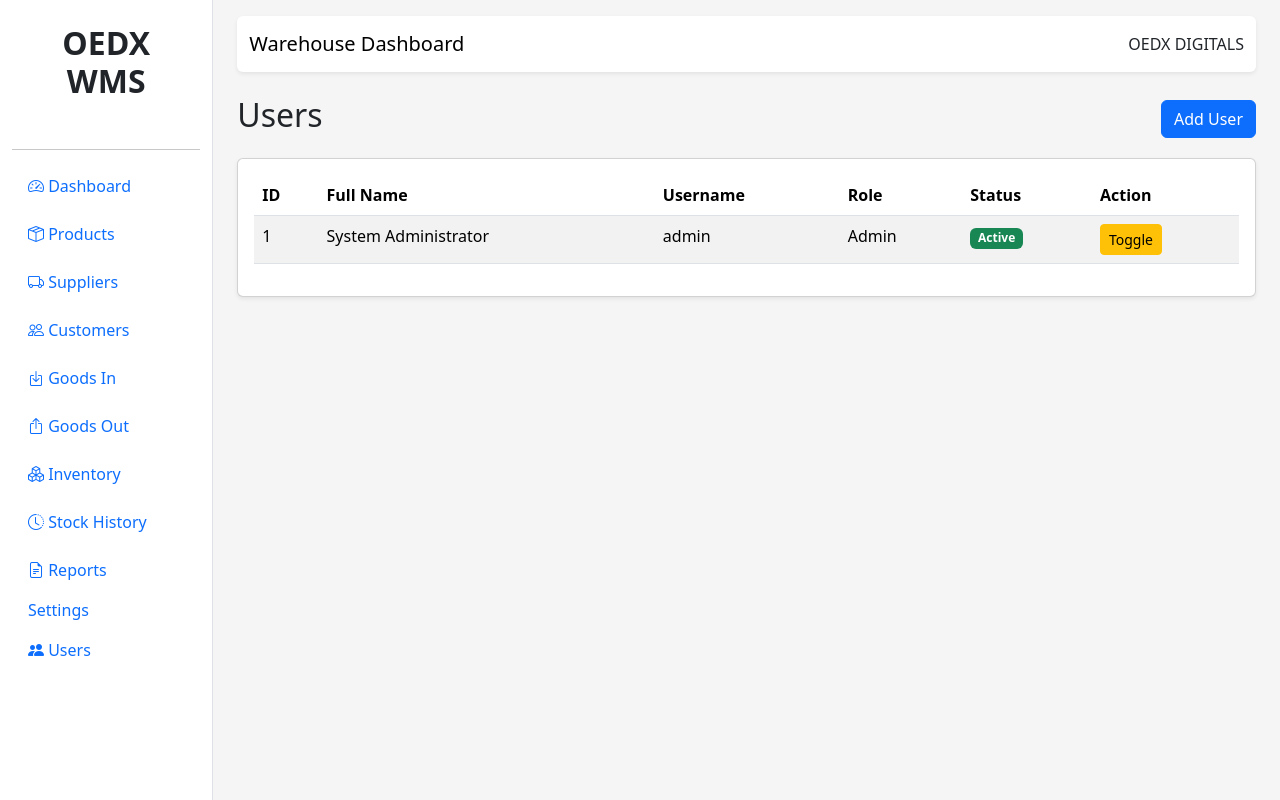
After one commit to oedxdigitals/OEDX-WMS, a Flask app: page /users/ in a window 1280 px wide. The commit adds this page. Run offline with Flask 3, Linux system fonts and the light colour scheme; a user stored in the database is signed in.

Commit message:
feat: add authentication, RBAC, and user management

```diff
--- a/app/blueprints/customers.py
+++ b/app/blueprints/customers.py
@@ -4,6 +4,7 @@ from app.extensions import db
 from app.forms.customer import CustomerForm
 from app.models.customer import Customer
 from app.utils.auth import login_required
+from app.utils.roles import roles_required
 
 customers_bp = Blueprint(
     "customers",
@@ -14,8 +15,8 @@ customers_bp = Blueprint(
 
 @customers_bp.route("/")
 @login_required
+@roles_required("Admin", "Supervisor")
 def index():
-
     customers = Customer.query.order_by(
         Customer.company_name
     ).all()
@@ -28,8 +29,8 @@ def index():
 
 @customers_bp.route("/new", methods=["GET", "POST"])
 @login_required
+@roles_required("Admin")
 def new():
-
     form = CustomerForm()
 
     if form.validate_on_submit():
--- a/app/blueprints/dashboard.py
+++ b/app/blueprints/dashboard.py
@@ -7,6 +7,7 @@ from app.models.batch import Batch
 from app.models.goods_in import GoodsIn
 from app.models.goods_out import GoodsOut
 from app.utils.auth import login_required
+from app.utils.roles import roles_required
 
 dashboard_bp = Blueprint(
     "dashboard",
@@ -16,6 +17,11 @@ dashboard_bp = Blueprint(
 
 @dashboard_bp.route("/")
 @login_required
+@roles_required(
+    "Admin",
+    "Supervisor",
+    "Warehouse Keeper",
+)
 def index():
 
     stats = {
--- a/app/blueprints/inventory.py
+++ b/app/blueprints/inventory.py
@@ -6,6 +6,7 @@ from sqlalchemy import or_
 from app.models.batch import Batch
 from app.models.product import Product
 from app.utils.auth import login_required
+from app.utils.roles import roles_required
 
 inventory_bp = Blueprint(
     "inventory",
@@ -16,6 +17,11 @@ inventory_bp = Blueprint(
 
 @inventory_bp.route("/")
 @login_required
+@roles_required(
+    "Admin",
+    "Supervisor",
+    "Warehouse Keeper",
+)
 def index():
 
     search = request.args.get(
--- a/app/blueprints/products.py
+++ b/app/blueprints/products.py
@@ -4,6 +4,7 @@ from app.extensions import db
 from app.forms.product import ProductForm
 from app.models.product import Product
 from app.utils.auth import login_required
+from app.utils.roles import roles_required
 
 products_bp = Blueprint(
     "products",
@@ -14,6 +15,7 @@ products_bp = Blueprint(
 
 @products_bp.route("/")
 @login_required
+@roles_required("Admin", "Supervisor")
 def index():
     products = Product.query.order_by(Product.id.desc()).all()
 
@@ -25,6 +27,7 @@ def index():
 
 @products_bp.route("/new", methods=["GET", "POST"])
 @login_required
+@roles_required("Admin")
 def new():
     form = ProductForm()
 
--- a/app/blueprints/reports.py
+++ b/app/blueprints/reports.py
@@ -1,5 +1,6 @@
 from flask import Blueprint, render_template
 from app.utils.auth import login_required
+from app.utils.roles import roles_required
 
 reports_bp = Blueprint(
     "reports",
@@ -10,6 +11,10 @@ reports_bp = Blueprint(
 
 @reports_bp.route("/")
 @login_required
+@roles_required(
+    "Admin",
+    "Supervisor",
+)
 def index():
 
     return render_template(
--- a/app/blueprints/settings.py
+++ b/app/blueprints/settings.py
@@ -1,5 +1,6 @@
 from flask import Blueprint, render_template
 from app.utils.auth import login_required
+from app.utils.roles import roles_required
 
 settings_bp = Blueprint(
     "settings",
@@ -10,6 +11,8 @@ settings_bp = Blueprint(
 
 @settings_bp.route("/")
 @login_required
+@roles_required("Admin")
+
 def index():
 
     return render_template(
--- /dev/null
+++ b/app/blueprints/users.py
@@ -0,0 +1,130 @@
+from flask import (
+    Blueprint,
+    render_template,
+    redirect,
+    url_for,
+    flash,
+)
+
+from werkzeug.security import generate_password_hash
+
+from app.extensions import db
+from app.models.user import User
+from app.forms.user import UserForm
+
+from app.utils.auth import login_required
+from app.utils.roles import roles_required
+
+
+users_bp = Blueprint(
+    "users",
+    __name__,
+    url_prefix="/users",
+)
+
+
+@users_bp.route("/")
+@login_required
+@roles_required("Admin")
+def index():
+
+    users = User.query.order_by(
+        User.username
+    ).all()
+
+    return render_template(
+        "users/list.html",
+        users=users,
+    )
+
+
+@users_bp.route("/new", methods=["GET", "POST"])
+@login_required
+@roles_required("Admin")
+def new():
+
+    form = UserForm()
+
+    if form.validate_on_submit():
+
+        exists = User.query.filter_by(
+            username=form.username.data
+        ).first()
+
+        if exists:
+
+            flash(
+                "Username already exists.",
+                "danger",
+            )
+
+            return render_template(
+                "users/form.html",
+                form=form,
+            )
+
+        user = User(
+
+            username=form.username.data,
+
+            password=generate_password_hash(
+                form.password.data
+            ),
+
+            fullname=form.fullname.data,
+
+            role=form.role.data,
+
+            is_active=form.is_active.data,
+
+        )
+
+        db.session.add(user)
+
+        db.session.commit()
+
+        flash(
+            "User created successfully.",
+            "success",
+        )
+
+        return redirect(
+            url_for("users.index")
+        )
+
+    return render_template(
+        "users/form.html",
+        form=form,
+    )
+
+
+@users_bp.route("/toggle/<int:user_id>")
+@login_required
+@roles_required("Admin")
+def toggle(user_id):
+
+    user = User.query.get_or_404(user_id)
+
+    if user.username == "admin":
+
+        flash(
+            "Default admin cannot be disabled.",
+            "warning",
+        )
+
+        return redirect(
+            url_for("users.index")
+        )
+
+    user.is_active = not user.is_active
+
+    db.session.commit()
+
+    flash(
+        "User updated.",
+        "success",
+    )
+
+    return redirect(
+        url_for("users.index")
+    )
--- a/app/forms/__init__.py
+++ b/app/forms/__init__.py
@@ -4,3 +4,4 @@ from .customer import CustomerForm
 from .goods_in import GoodsInForm, GoodsInItemForm
 from .goods_out import GoodsOutForm
 from .goods_out_item import GoodsOutItemForm
+from app.forms.user import UserForm
--- a/app/routes.py
+++ b/app/routes.py
@@ -10,6 +10,7 @@ from app.blueprints.reports import reports_bp
 from app.blueprints.settings import settings_bp
 from app.blueprints.report import report_bp
 from app.blueprints.auth import auth_bp
+from app.blueprints.users import users_bp
 
 
 def register_routes(app):
@@ -37,3 +38,5 @@ def register_routes(app):
     app.register_blueprint(report_bp)
 
     app.register_blueprint(auth_bp)
+
+    app.register_blueprint(users_bp)
--- /dev/null
+++ b/app/utils/roles.py
@@ -0,0 +1,26 @@
+from functools import wraps
+
+from flask import (
+    session,
+    abort,
+)
+
+
+def roles_required(*roles):
+
+    def decorator(view):
+
+        @wraps(view)
+        def wrapped(*args, **kwargs):
+
+            if "user_id" not in session:
+                abort(401)
+
+            if session.get("role") not in roles:
+                abort(403)
+
+            return view(*args, **kwargs)
+
+        return wrapped
+
+    return decorator
--- a/templates/layouts/sidebar.html
+++ b/templates/layouts/sidebar.html
@@ -79,6 +79,19 @@
     	    </a>
 	</li>
 
+	<li class="nav-item">
+
+    	    <a class="nav-link"
+       		href="{{ url_for('users.index') }}">
+
+                <i class="bi bi-people-fill"></i>
+
+        	Users
+
+    	    </a>
+
+	</li>
+
     </ul>
 
 </div>
--- /dev/null
+++ b/templates/users/list.html
@@ -0,0 +1,97 @@
+{% extends "base.html" %}
+
+{% block title %}Users{% endblock %}
+
+{% block content %}
+
+<div class="d-flex justify-content-between align-items-center mb-3">
+
+    <h2>Users</h2>
+
+    <a href="{{ url_for('users.new') }}"
+       class="btn btn-primary">
+
+        Add User
+
+    </a>
+
+</div>
+
+<div class="card shadow-sm">
+
+<div class="card-body">
+
+<table class="table table-striped">
+
+<thead>
+
+<tr>
+
+<th>ID</th>
+<th>Full Name</th>
+<th>Username</th>
+<th>Role</th>
+<th>Status</th>
+<th>Action</th>
+
+</tr>
+
+</thead>
+
+<tbody>
+
+{% for user in users %}
+
+<tr>
+
+<td>{{ user.id }}</td>
+
+<td>{{ user.fullname }}</td>
+
+<td>{{ user.username }}</td>
+
+<td>{{ user.role }}</td>
+
+<td>
+
+{% if user.is_active %}
+
+<span class="badge bg-success">
+Active
+</span>
+
+{% else %}
+
+<span class="badge bg-danger">
+Disabled
+</span>
+
+{% endif %}
+
+</td>
+
+<td>
+
+<a
+href="{{ url_for('users.toggle', user_id=user.id) }}"
+class="btn btn-warning btn-sm">
+
+Toggle
+
+</a>
+
+</td>
+
+</tr>
+
+{% endfor %}
+
+</tbody>
+
+</table>
+
+</div>
+
+</div>
+
+{% endblock %}
```
Also changed, not shown: app/blueprints/goods_in.py (+16 -0 lines), app/blueprints/goods_out.py (+16 -0 lines), app/blueprints/suppliers.py (+5 -6 lines), app/forms/user.py (added, +47 -0 lines), templates/users/form.html (added, +69 -0 lines), database/warehouse.db (deleted), 1 other file.
